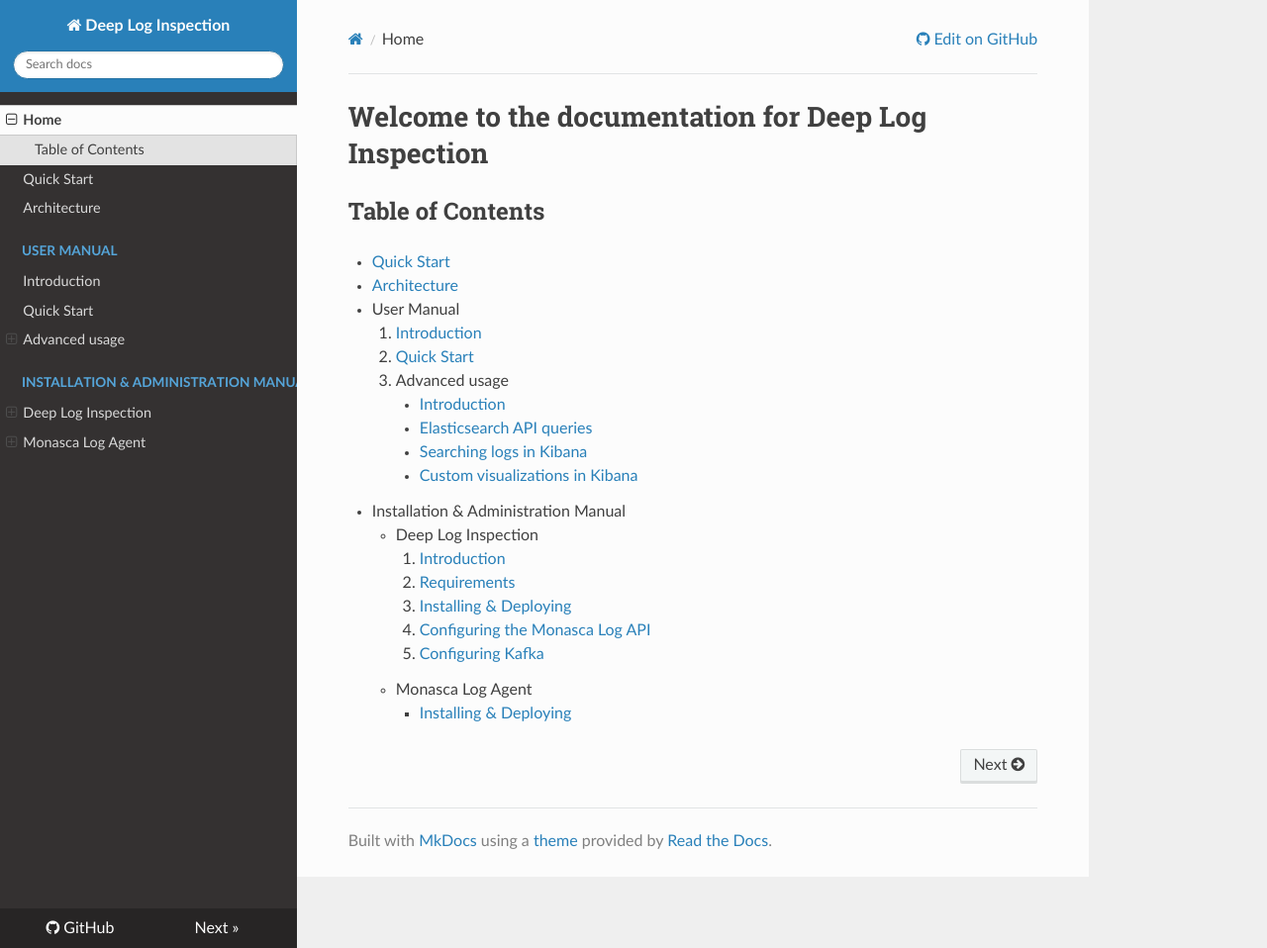
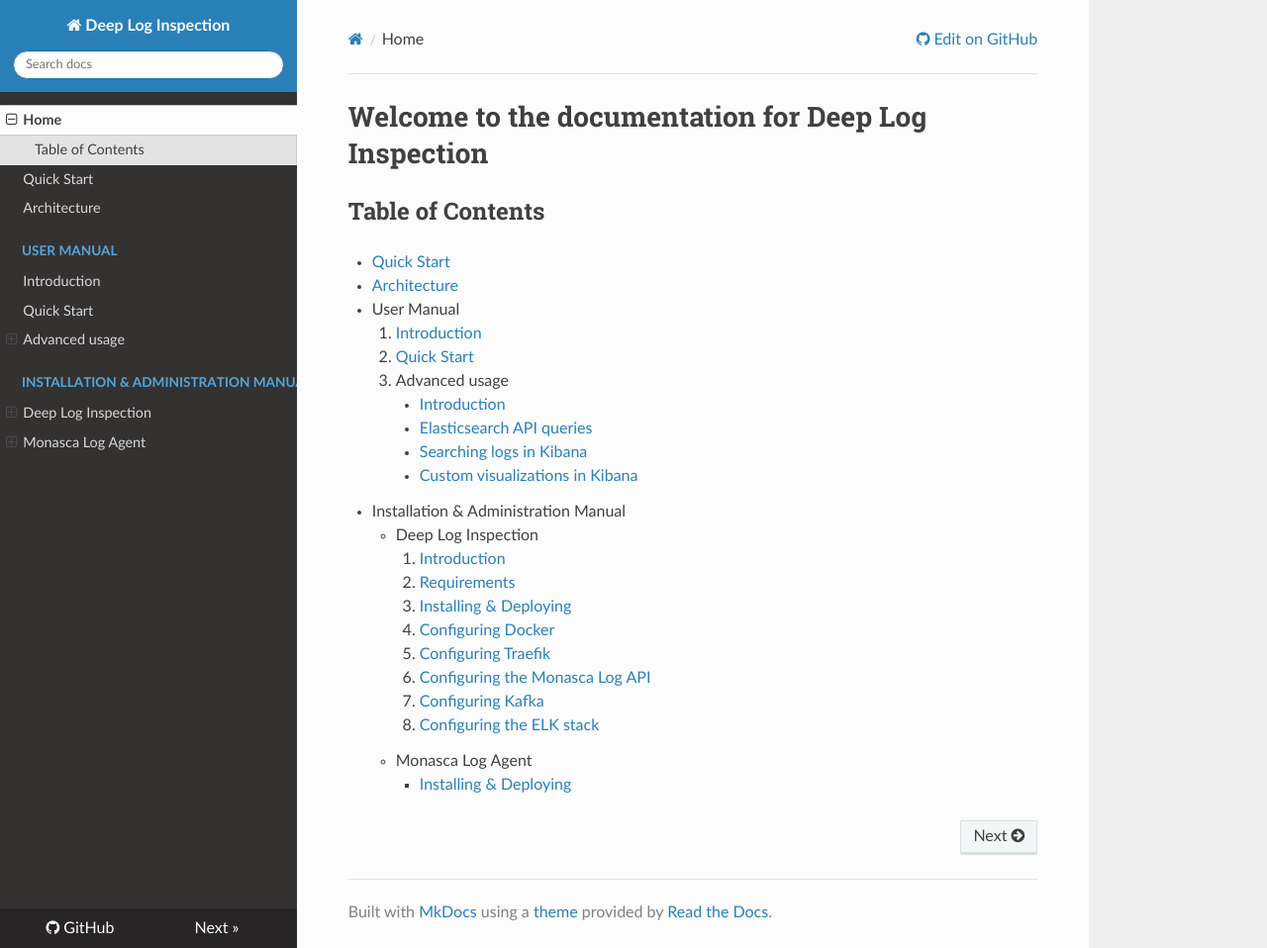
Before and after one commit to martel-innovate/deep-log-inspection, an MkDocs documentation site: the page built from doc/index.md, in a window 1280 px wide and 958 px high. Shown: the whole window at 99% size. Built offline with MkDocs 1.6.1, drawn with Linux system fonts in a browser that asks for light colours; nearby versions of some CDN libraries; old or Windows-style settings are respelled for this version of MkDocs.

Commit message:
added configuration guides (TODO) to installation manual

```diff
--- a/doc/index.md
+++ b/doc/index.md
@@ -18,7 +18,10 @@ Welcome to the documentation for Deep Log Inspection
         1. [Introduction](install/introduction.md)
         2. [Requirements](install/requirements.md)
         3. [Installing & Deploying](install/install.md)
-        4. [Configuring the Monasca Log API](install/monasca-log-api.md)
-        5. [Configuring Kafka](install/kafka.md)
+        4. [Configuring Docker](install/docker.md)
+        5. [Configuring Traefik](install/traefik.md)
+        6. [Configuring the Monasca Log API](install/monasca-log-api.md)
+        7. [Configuring Kafka](install/kafka.md)
+        8. [Configuring the ELK stack](install/elk.md)
     * Monasca Log Agent
         * [Installing & Deploying](install/monasca-log-agent.md)
--- a/mkdocs.yml
+++ b/mkdocs.yml
@@ -20,7 +20,10 @@ pages:
             - 'Introduction': 'install/introduction.md'
             - 'Requirements': 'install/requirements.md'
             - 'Installing & Deploying': 'install/install.md'
+            - 'Configuring Docker': 'install/docker.md'
+            - 'Configuring Traefik': 'install/traefik.md'
             - 'Configuring the Monasca Log API': 'install/monasca-log-api.md'
             - 'Configuring Kafka': 'install/kafka.md'
+            - 'Configuring the ELK stack': 'install/elk.md'
         - 'Monasca Log Agent':
             - 'Installing & Deploying': 'install/monasca-log-agent.md'
```
Also changed, not shown: doc/install/docker.md (added), doc/install/elk.md (added), doc/install/traefik.md (added).
